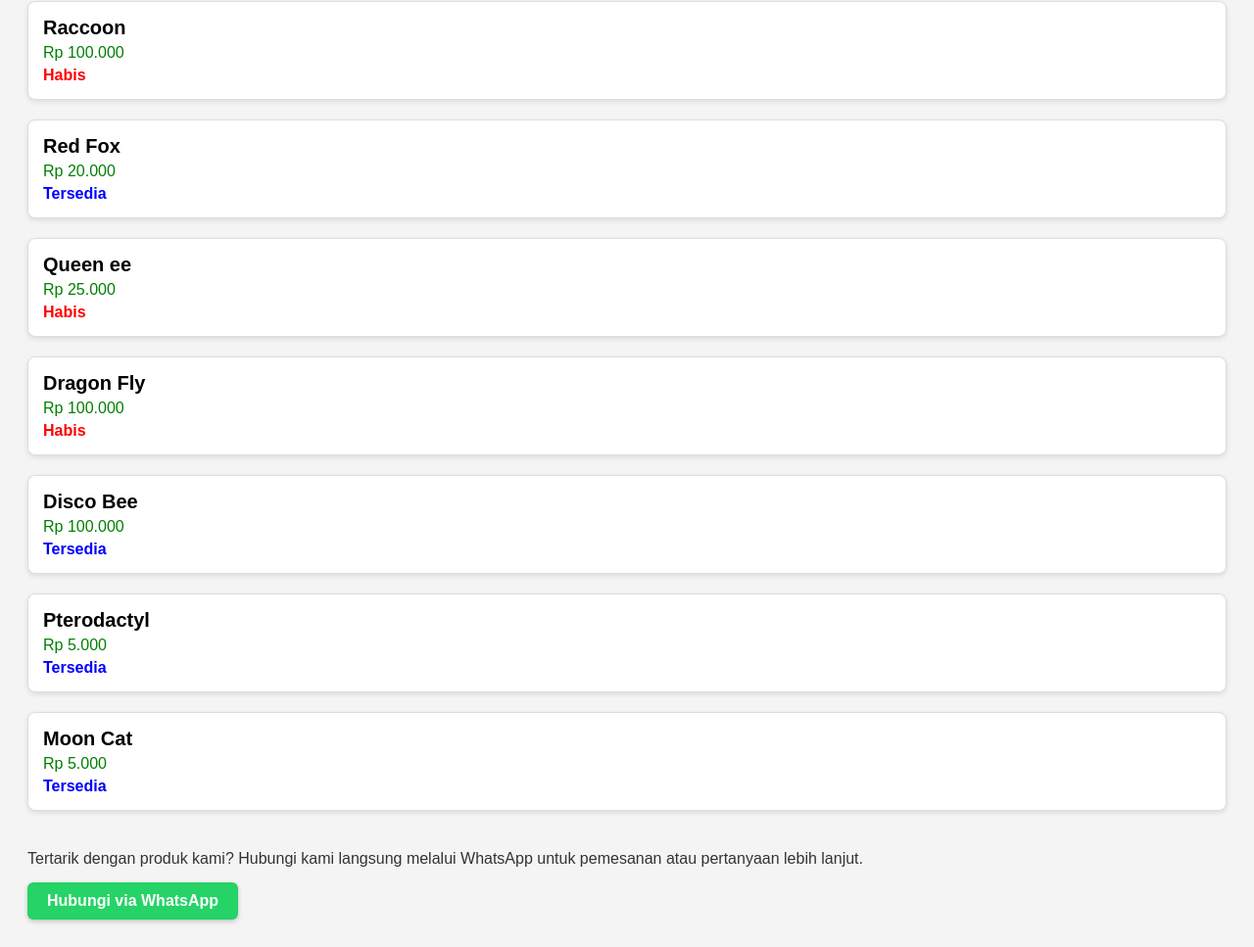
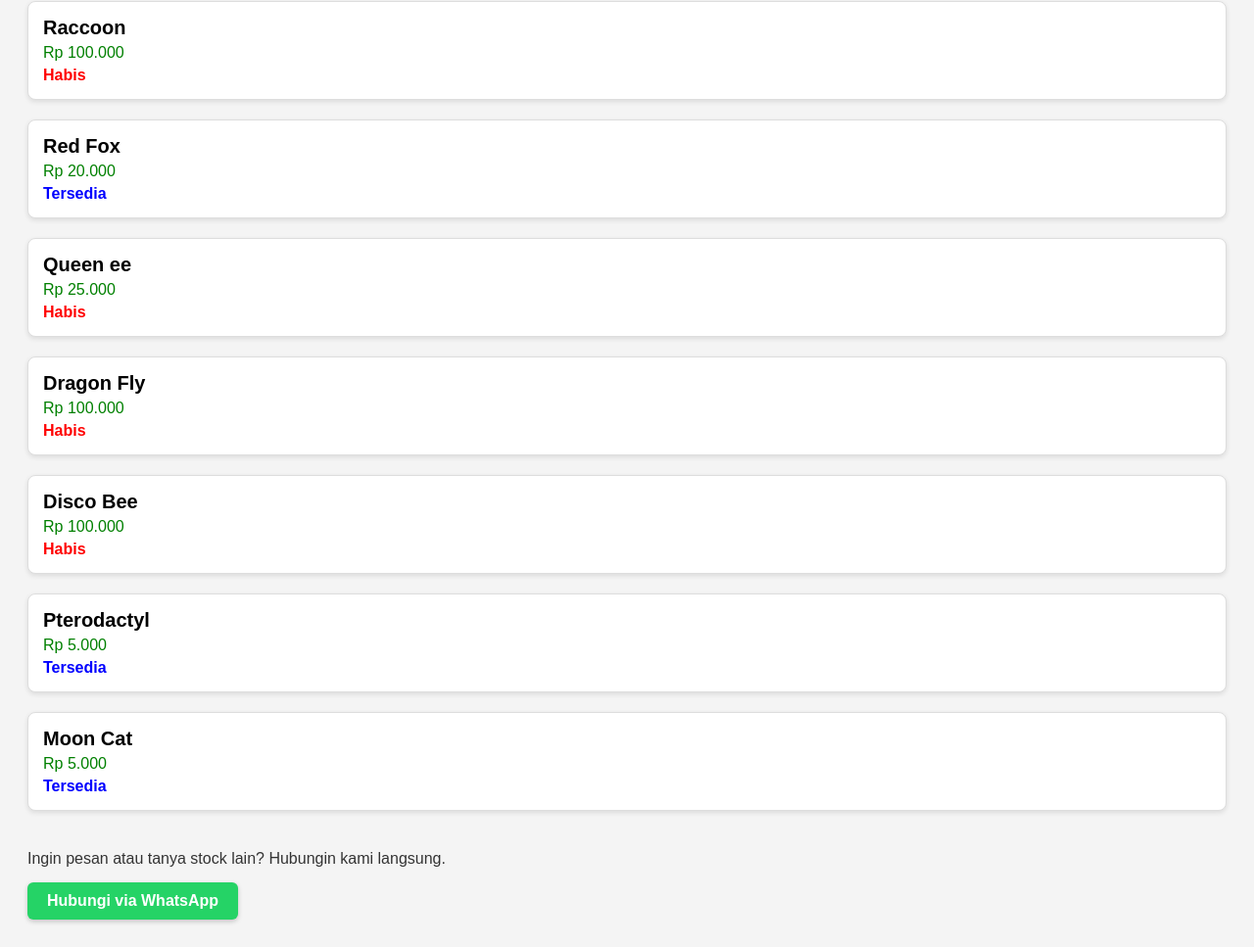
Before and after one commit to Ptraaaa6/YahMich, a plain HTML site: page index.html in a window 1280 px wide. Shown: the part 107-1074 px from the top of the page at 98% size. Drawn offline with Linux system fonts and the light colour scheme.

Commit message:
Update index.html

```diff
--- a/index.html
+++ b/index.html
@@ -85,7 +85,7 @@
     <div class="produk">
         <div class="nama-produk">Disco Bee</div>
         <div class="harga">Rp 100.000</div>
-        <div class="status tersedia">Tersedia</div>
+        <div class="status habis">Habis</div>
     </div>
 
     <div class="produk">
@@ -102,7 +102,7 @@
 
     <!-- Pesan dan Tombol WhatsApp -->
     <div class="pesan">
-        Tertarik dengan produk kami? Hubungi kami langsung melalui WhatsApp untuk pemesanan atau pertanyaan lebih lanjut.
+        Ingin pesan atau tanya stock lain? Hubungin kami langsung.
         <br>
         <a class="wa-button" href="https://wa.me/6285727504417" target="_blank">Hubungi via WhatsApp</a>
     </div>
```
